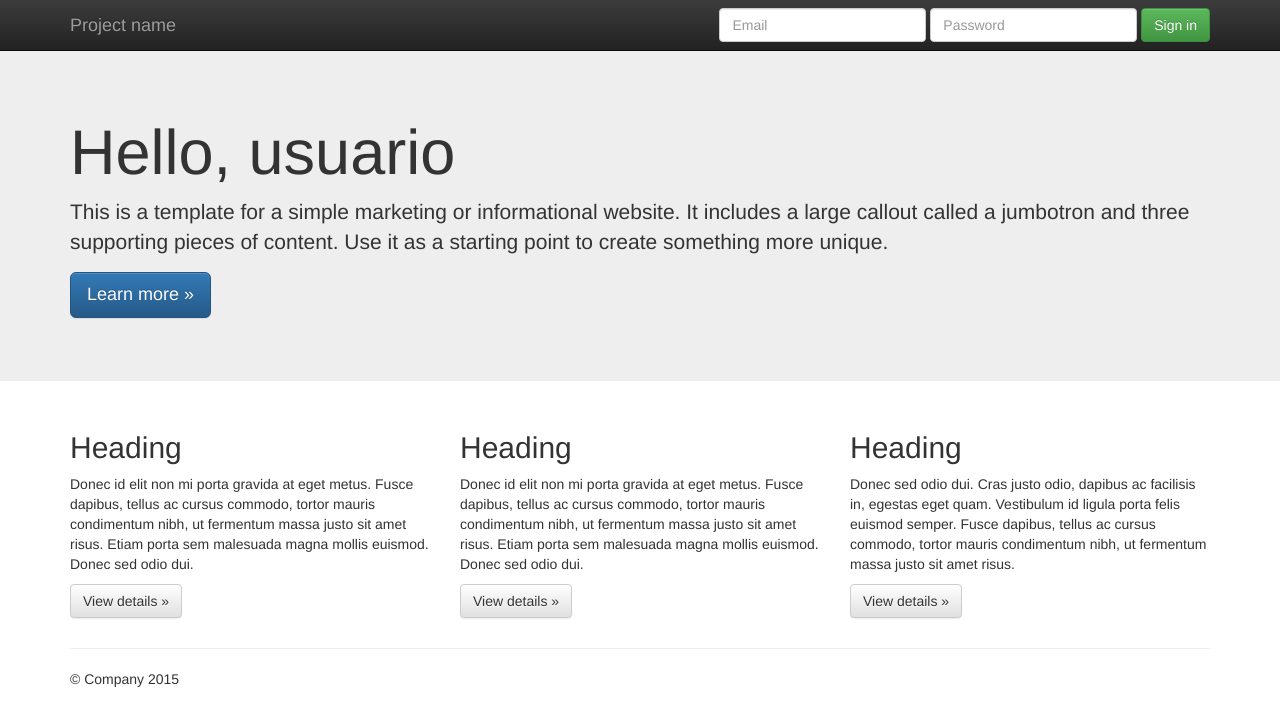
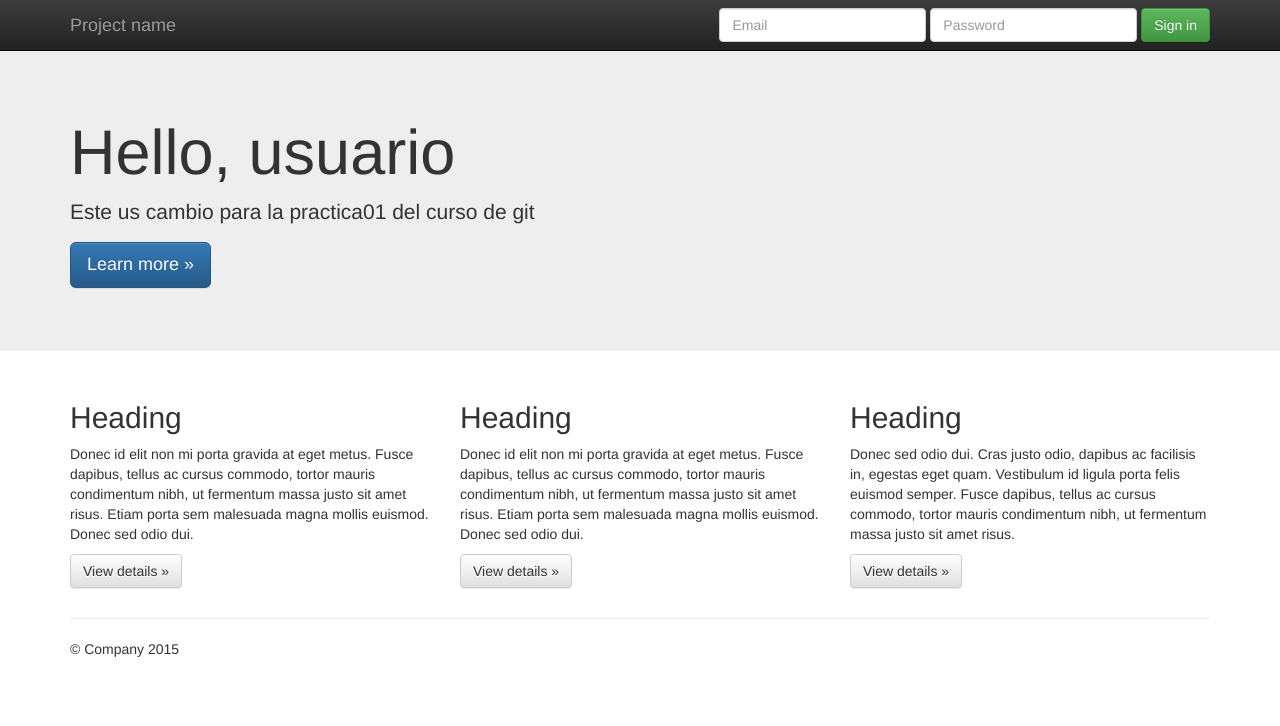
Before and after one commit to LeoSebasSP/Curso-Git-TSOFT---Pracctica01, a plain HTML site: page index.html in a window 1280 px wide. Drawn offline with nearby package versions, Linux system fonts and the light colour scheme.

Commit message:
Cambio en el parrafo debajo de hello usuario

```diff
--- a/index.html
+++ b/index.html
@@ -56,7 +56,7 @@
     <div class="jumbotron">
       <div class="container">
         <h1>Hello, usuario</h1>
-        <p>This is a template for a simple marketing or informational website. It includes a large callout called a jumbotron and three supporting pieces of content. Use it as a starting point to create something more unique.</p>
+        <p>Este us cambio para la practica01 del curso de git</p>
         <p><a class="btn btn-primary btn-lg" href="#" role="button">Learn more &raquo;</a></p>
       </div>
     </div>
```
